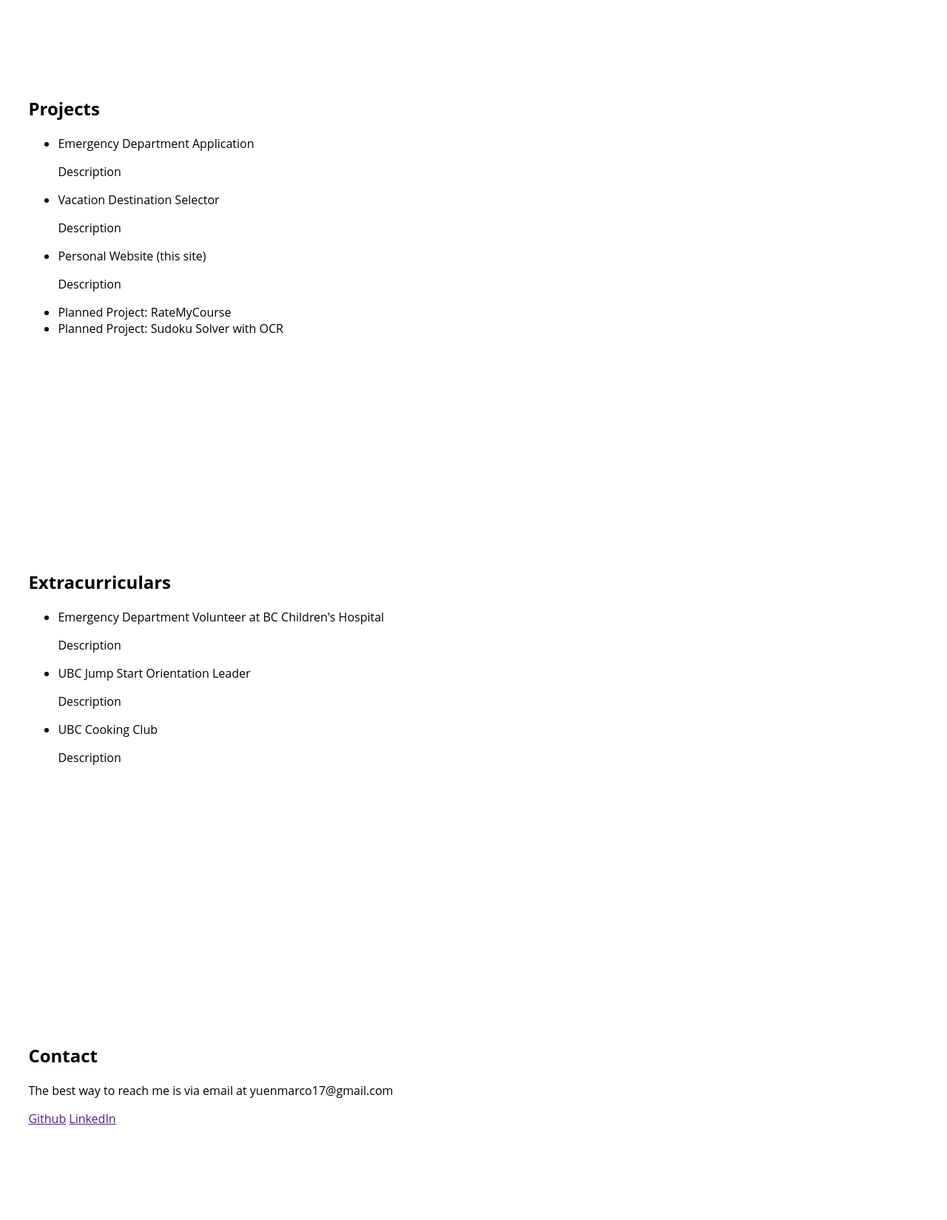
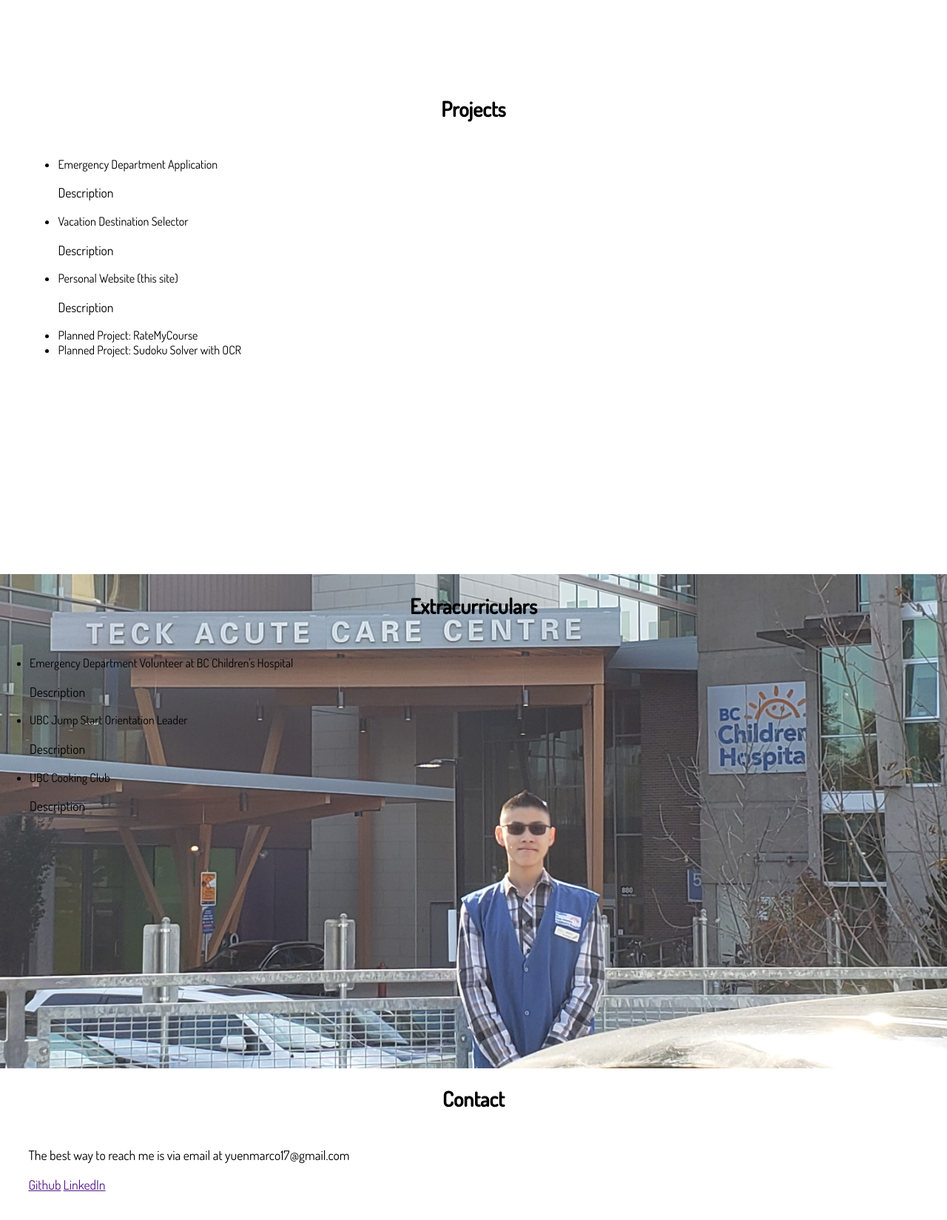
Before and after one commit to MarcoYuen17/Personal-Website, a plain HTML site: page index.html in a window 1280 px wide. Shown: the part 705-2354 px from the top of the page at 74% size. Drawn offline with Linux system fonts and the light colour scheme; a script that the page names is missing.

Commit message:
Fixed gaps throughout page and added new photo for extracurriculars

```diff
--- a/index.html
+++ b/index.html
@@ -6,6 +6,7 @@
         </title>
 
         <link rel='stylesheet' href='style.css' type='text/css'>
+        <link href="https://fonts.googleapis.com/css2?family=Dosis:wght@400;500&family=Open+Sans&display=swap" rel="stylesheet">
         <script src='script.js' type='text/javascript'></script>
     </head>
 
@@ -27,14 +28,14 @@
         </header>
 
         <main>
-            <section id='about'>
+            <section id='about' class='section'>
                 <a id='about_anchor'></a>
-                <h2>
+                <h2 class='section_title'>
                     About
                 </h2>
                 <div class='about_body'>
                     <div class='about_left'>
-                        <img class='personal_photo' src='assets/lake 0.jpg'> <!--What if picture is the background picture?-->
+                        <img class='personal_photo' src='assets/lake 0.jpg'> <!--TODO: background pictures?-->
                     </div>
 
                     <div class='about_right'>
@@ -44,16 +45,16 @@
                         </p>
 
                         <p>
-                            My hobbies include snowboarding, hiking, baking, and cooking
+                            My hobbies include hiking, running, baking, cooking, and snowboarding
                             <!--Exploration & creation is pretty neat-->
                         </p>
                     </div>
                 </div>
             </section>
 
-            <section id='projects'>
+            <section id='projects' class='section'>
                 <a id='projects_anchor'></a>
-                <h2>
+                <h2 class='section_title'>
                     Projects
                 </h2>
                 <ul>
@@ -86,9 +87,9 @@
                 </ul>
             </section>
 
-            <section id='extracurriculars'>
+            <section id='extracurriculars' class='section'>
                 <a id='extracurriculars_anchor'></a>
-                <h2>
+                <h2 class='section_title'>
                     Extracurriculars
                 </h2>
                 <ul>
@@ -115,14 +116,14 @@
                 </ul>
             </section>
 
-            <section id='contact'>
+            <section id='contact' class='section'>
                 <a id='contact_anchor'></a>
-                <h2>
+                <h2 class='section_title' id='contact_title'>
                     Contact
                 </h2>
 
                 <p>
-                    The best way to reach me is via email at yuenmarco17@gmail.com <!--add JS to copy to clipboard when email is clicked-->
+                    The best way to reach me is via email at yuenmarco17@gmail.com <!--TODO: add JS to copy to clipboard when email is clicked-->
                 </p>
 
                 <a href=''>Github</a>
@@ -130,9 +131,6 @@
             </section>
         </main>
     </body>
-<!-- TODO: add back to top
-    <footer>
-    </footer> -->
 </html>
 
 <!--In About, discuss personal motivations?-->
--- a/script.js
+++ /dev/null
@@ -1,4 +0,0 @@
-function scrollToId(id) {
-    element = document.getElementById(id);
-    element.scrollIntoView().offset() + 175;
-}
--- a/style.css
+++ b/style.css
@@ -3,32 +3,47 @@ html {
 }
 
 body {
-    font-family: "Open Sans", Helvetica, Arial, sans-serif;
+    font-family: 'Dosis', 'Open Sans', Arial;
     margin: 0;
     padding: 0;
 }
 
 header {
-    margin-top: -2.5%;
+    margin-top: -1.6%;
+    padding-top: 0.25%;
     background-color: lightblue;
     text-align: center;
     position: fixed;
     z-index: 10;
     width: 100%;
+    height: 17%;
 }
 
 h1 {
     margin-top: 5px;
+    font-size: 2em;
+}
+
+h2 {
+    font-size: 1.75em;
+}
+
+p, a {
+    font-size: 1.1em;
 }
 
 main {
-    margin: 2vh 3vw;
     position: relative;
-    top: 175px;
+    top: 115px;
 }
 
-main > * {
-    margin-bottom: 5vh;
+.section {
+    margin: 0 3vw;
+}
+
+.section_title {
+    padding: 2% 0;
+    text-align: center;
 }
 
 .about_body {
@@ -48,14 +63,33 @@ footer {
     top: 200px;
 }
 
-#about, #projects, #extracurriculars, #contact {
+#about, #projects, #contact {
     position: relative;
-    height: 75vh;
+    height: 81vh;
+}
+
+#extracurriculars {
+    position: relative;
+    height: 83.5vh;
+}
+
+#projects {
+    margin-bottom: 0;
+}
+
+#extracurriculars {
+    background-image: url('assets/BC\ Children\'s\ 1.jpg');
+    background-size: cover;
+    margin: 0;
 }
 
 #about_anchor, #projects_anchor, #extracurriculars_anchor, #contact_anchor {
     display: block;
     position: relative;
-    top: -175px;
+    top: -20%;
     visibility: hidden;
 }
+
+#contact_title {
+    padding-top: 0;
+}
```
Also changed, not shown: assets/BC Children's 1.jpg (added).
